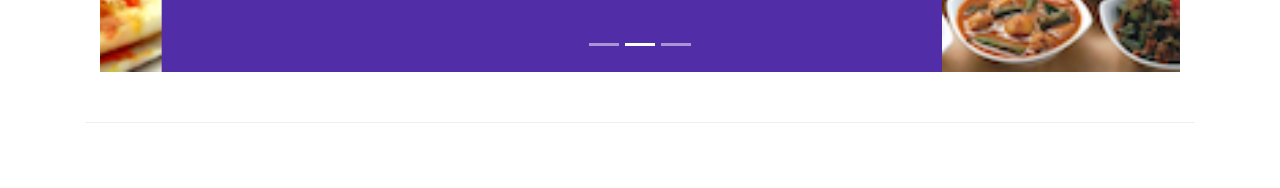
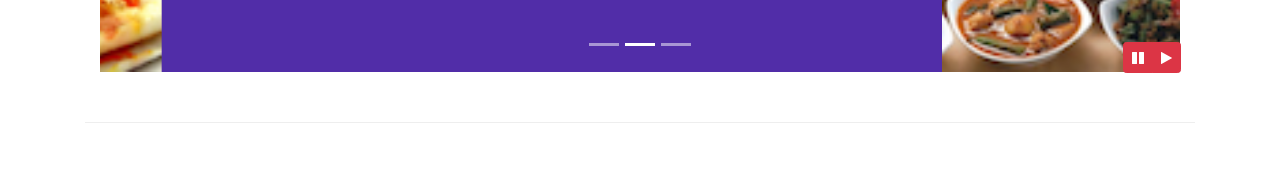
Before and after one commit to Mar-babu/bootsrap-4-with-node, a website: page index.html in a window 1280 px wide. Shown: the part 612-800 px from the top of the page. Drawn offline with nearby package versions, Linux system fonts and the light colour scheme.

Commit message:
Carousel pause-play button with Bootstrap JQuery

```diff
--- a/css/styles.css
+++ b/css/styles.css
@@ -67,3 +67,12 @@ address{
     top: 50%;
     transform: translateY(-50%);
 }
+
+
+
+#carouselButton {
+    right: 14px;
+    position: absolute;
+    bottom: -1px;
+    z-index: 1;
+}
--- a/index.html
+++ b/index.html
@@ -244,7 +244,24 @@
                 <span class="carousel-control-next-icon"></span>
             </a>
 
+                    <!-- carousel play-pause button start -->
+            <div class="btn-group" id="carouselButton">
+                <button class="btn btn-danger btn-sm" id="carousel-pause">
+                    <span class="fa fa-pause"></span>
+                </button>
+                <button class="btn btn-danger btn-sm" id="carousel-play">
+                    <span class="fa fa-play"></span>
+                </button>
+            </div>
+                    <!-- carousel play-pause button end -->
+
         </div>
+
+
+
+
+
+
        </div>
 
 
@@ -414,6 +431,18 @@
             $('[data-toggle="tooltip"]').tooltip();
         });
     </script> -->
+
+    <script>
+        $(document).ready(function(){
+            $("#mycarousel").carousel( { interval: 2000 } );
+            $("#carousel-pause").click(function(){
+                $("#mycarousel").carousel('pause');
+            });
+            $("#carousel-play").click(function(){
+                $("#mycarousel").carousel('cycle');
+            });
+        });
+    </script>
 </body>
 
 </html>
```
